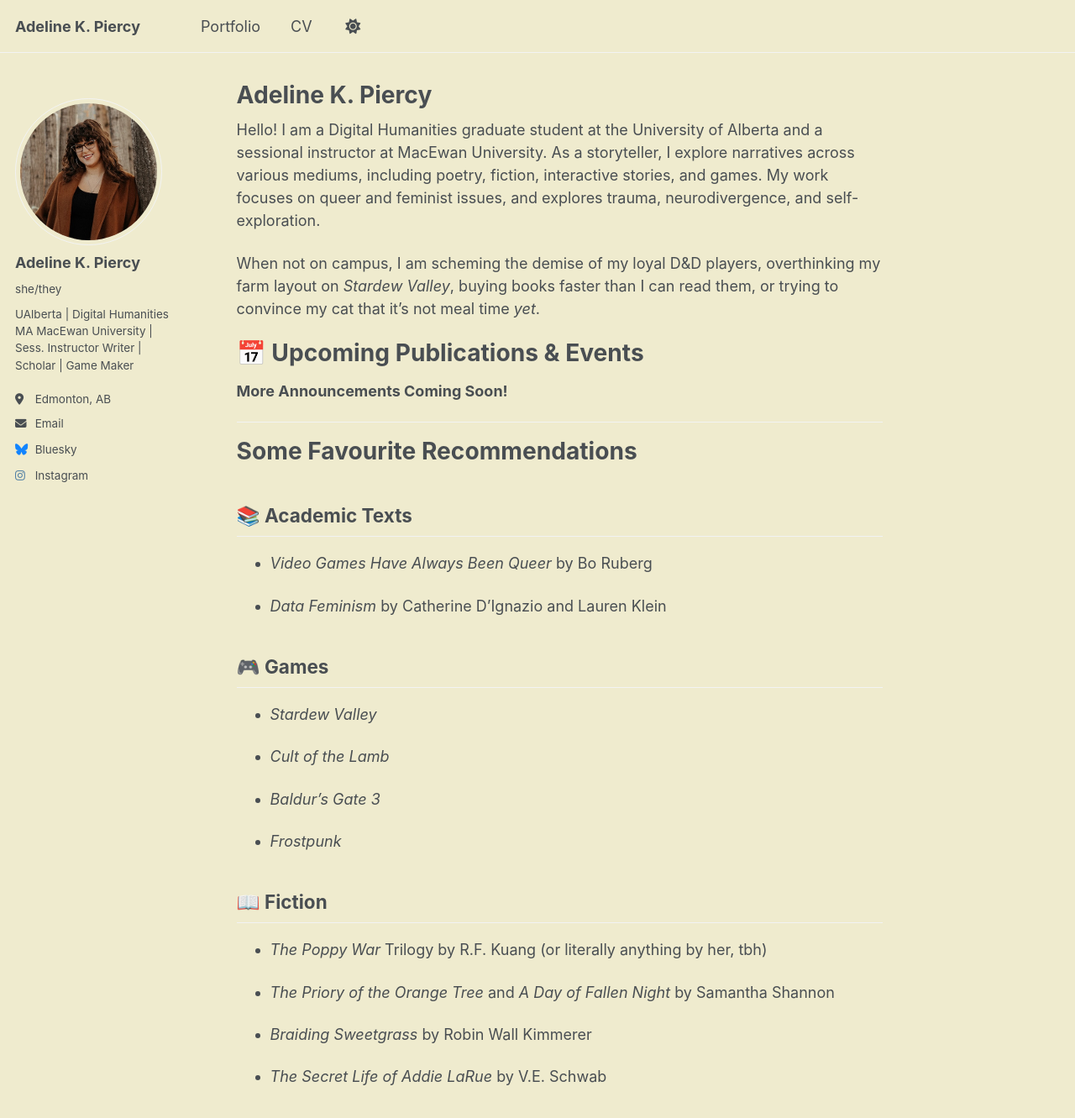
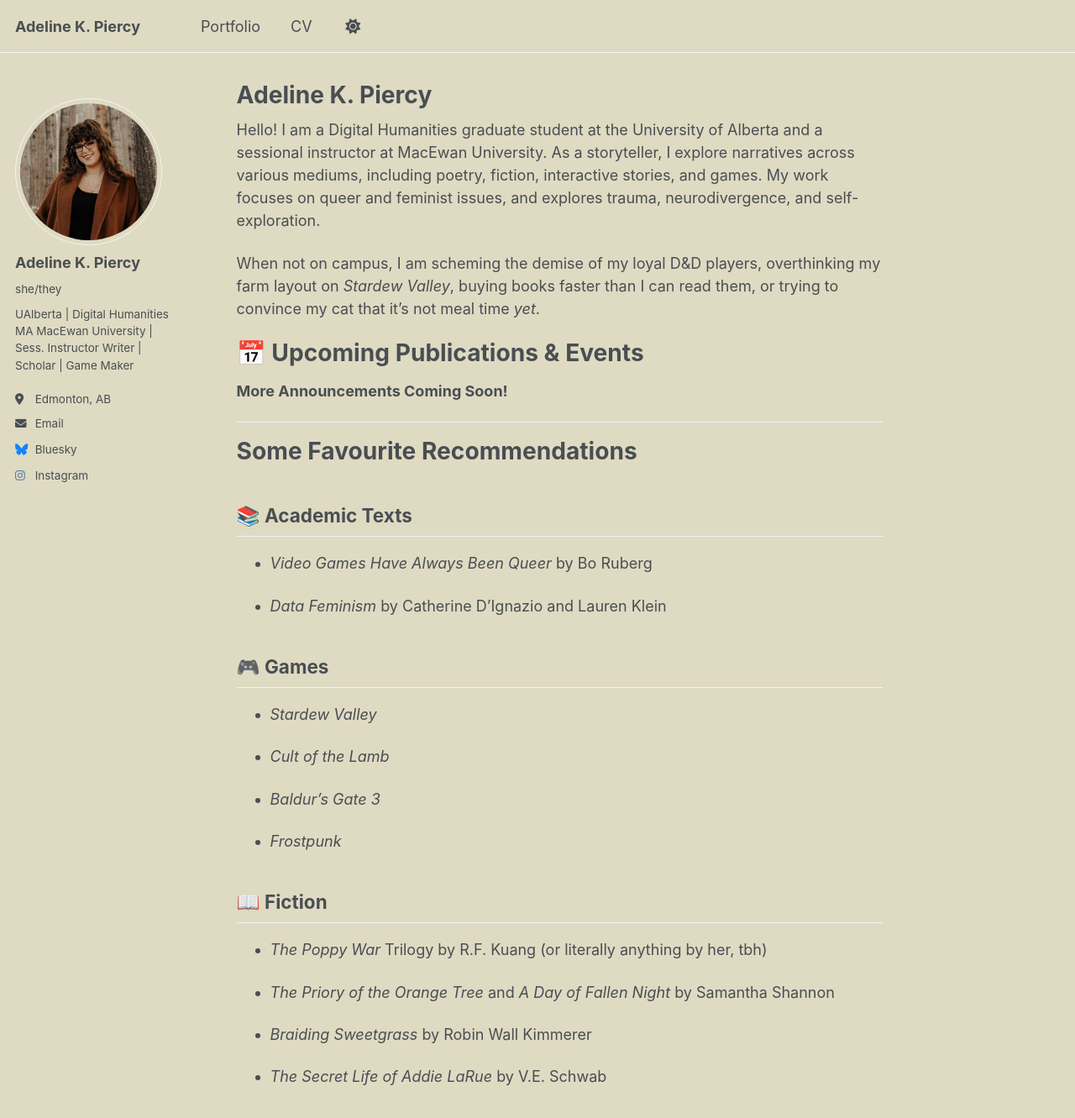
Before and after one commit to akpiercy/me, a Jekyll site: the page built from _pages/about.md, in a window 1280 px wide and 1400 px high. Shown: the top 1331 px of the window at 84% size. Built offline with Jekyll 4.4.1, drawn with Linux system fonts in a browser that asks for light colours.

Commit message:
Update _default.scss

```diff
--- a/_sass/theme/_default.scss
+++ b/_sass/theme/_default.scss
@@ -29,7 +29,7 @@ $sidebar-screen-min-width   : 1024px;
 /* Default light theme for the site */
 :root {
     --global-base-color                 : #{$gray};
-    --global-bg-color                   : #EFEBCE;
+    --global-bg-color                   : #DFDAC2;
     --global-border-color               : #{$lighter-gray};
     --global-code-background-color      : #fafafa;
     --global-code-text-color            : #{$darker-gray};
```
